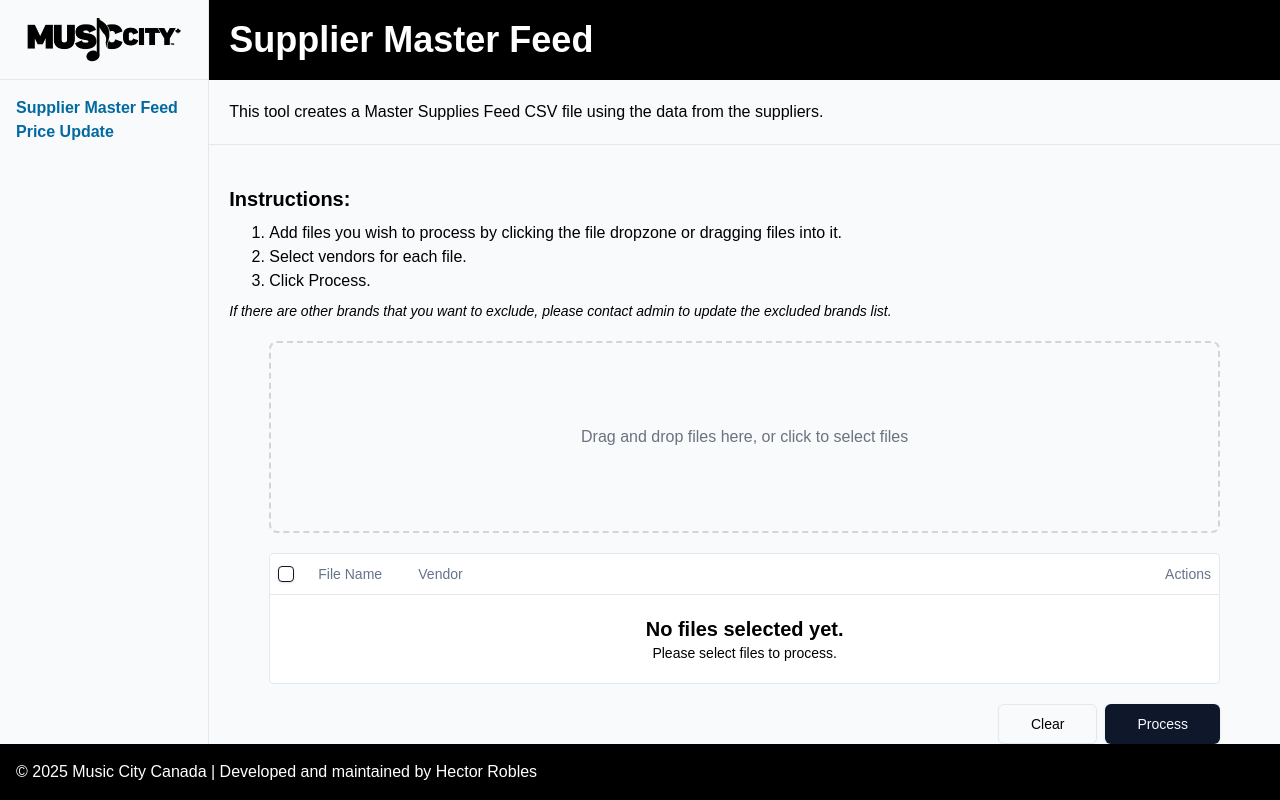
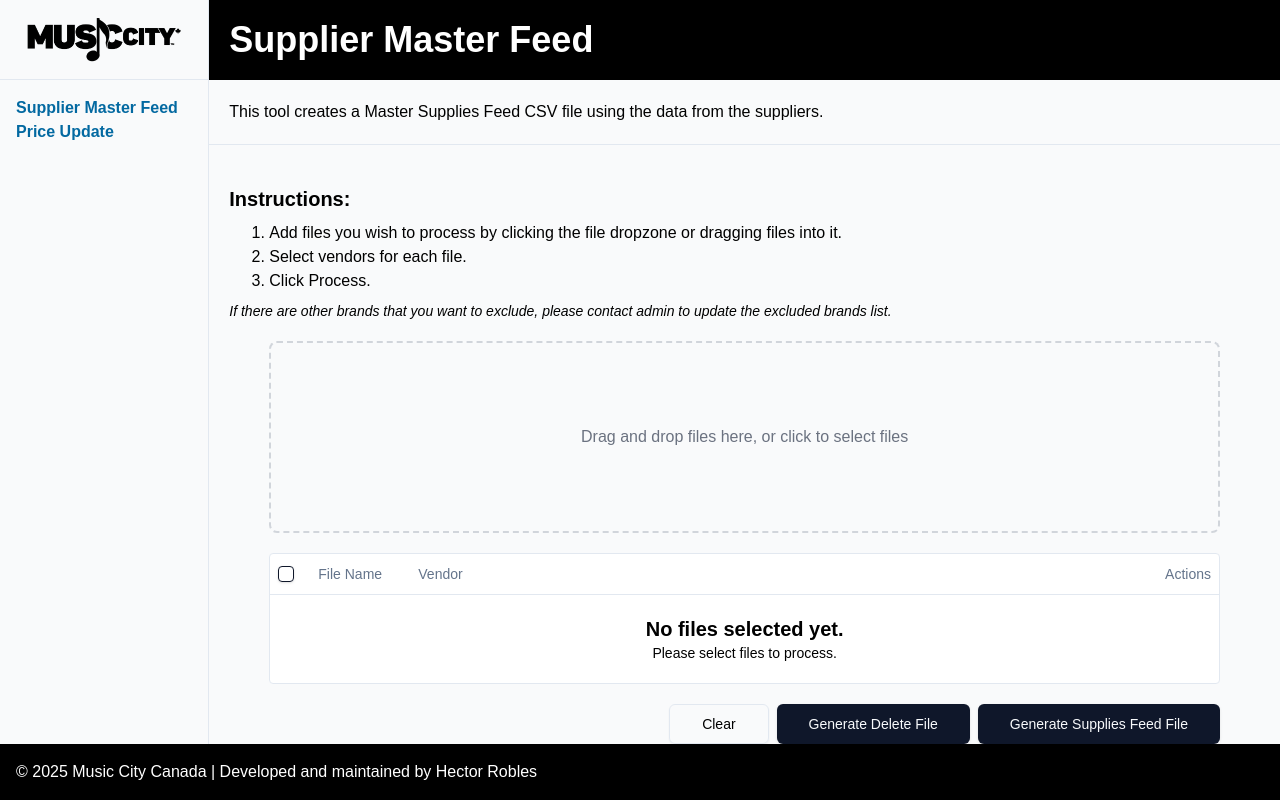
Before and after one commit to htrobles/mcc-tools-next, a Next.js app: page /supplier-master-feed in a window 1280 px wide. Built offline with nearby package versions, Linux system fonts and the light colour scheme.

Commit message:
include create supply feed delete file

```diff
--- a/src/app/supplier-master-feed/page.tsx
+++ b/src/app/supplier-master-feed/page.tsx
@@ -12,6 +12,7 @@ import {
   downloadCSV,
   downloadTestCsv,
   generateSupplyFeedCsv,
+  generateSupplyFeedDeleteCsv,
   generateTestCsv,
 } from '@/utils/supplyFeed/csvUtils';
 import { processSupplyFeedCsvFile } from '@/utils/supplyFeed/processSupplyFeedCsvFile';
@@ -25,7 +26,7 @@ export default function SupplierMasterFeedPage() {
     useSupplierFiles();
   const { toast } = useToast();
 
-  const handleClickProcess = async () => {
+  const handleClickProcess = async (type: 'add' | 'delete' = 'add') => {
     try {
       if (!files.length) {
         throw new Error('Please upload at least one file', {
@@ -34,6 +35,7 @@ export default function SupplierMasterFeedPage() {
       }
 
       const skus: string[] = [];
+      let prevSkus: string[] = [];
 
       await Promise.all(
         files.map(async (file) => {
@@ -44,15 +46,31 @@ export default function SupplierMasterFeedPage() {
             skus.push(...(await processSupplyFeedExcelFile(file)));
           }
           if (file.name.endsWith('.csv')) {
-            skus.push(...(await processSupplyFeedCsvFile(file)));
+            const skuList = await processSupplyFeedCsvFile(file);
+            if (file.vendor === 'mcc') {
+              prevSkus = skuList;
+            } else {
+              skus.push(...skuList);
+            }
           }
         })
       );
 
-      const csvContent = generateSupplyFeedCsv(skus, 'supplier');
       const date = moment(new Date()).format('YYYYMMDD');
 
-      downloadCSV(csvContent, `MasterSuppliesFeed-${date}.csv`);
+      if (type === 'delete') {
+        // Get missing skus from prevSku
+        const skusToDelete = prevSkus.filter((sku) => !skus.includes(sku));
+        const csvContent = generateSupplyFeedDeleteCsv(
+          skusToDelete,
+          'supplier'
+        );
+
+        downloadCSV(csvContent, `MasterSuppliesFeed-DELETE-${date}.csv`);
+      } else {
+        const csvContent = generateSupplyFeedCsv(skus, 'supplier');
+        downloadCSV(csvContent, `MasterSuppliesFeed-UPDATE-${date}.csv`);
+      }
     } catch (error) {
       if (error instanceof Error) {
         toast({
@@ -181,8 +199,19 @@ export default function SupplierMasterFeedPage() {
             <Button onClick={clearFiles} size="lg" variant="outline">
               Clear
             </Button>
-            <Button variant="default" onClick={handleClickProcess} size="lg">
-              Process
+            <Button
+              variant="default"
+              onClick={() => handleClickProcess('delete')}
+              size="lg"
+            >
+              Generate Delete File
+            </Button>
+            <Button
+              variant="default"
+              onClick={() => handleClickProcess('add')}
+              size="lg"
+            >
+              Generate Supplies Feed File
             </Button>
           </div>
         </div>
--- a/src/constants/vendors.ts
+++ b/src/constants/vendors.ts
@@ -1,44 +1,48 @@
 export const vendors = [
   {
-    label: "BJ Music",
-    value: "bjMusic",
+    label: 'BJ Music',
+    value: 'bjMusic',
   },
   {
-    label: "Coast Music",
-    value: "coastMusic",
+    label: 'Coast Music',
+    value: 'coastMusic',
   },
   {
-    label: "Erikson Audio",
-    value: "eriksonAudio",
+    label: 'Erikson Audio',
+    value: 'eriksonAudio',
   },
   {
-    label: "Erikson Music",
-    value: "eriksonMusic",
+    label: 'Erikson Music',
+    value: 'eriksonMusic',
   },
   {
-    label: "Erikson Pro",
-    value: "eriksonPro",
+    label: 'Erikson Pro',
+    value: 'eriksonPro',
   },
   {
-    label: "Fender",
-    value: "fender",
+    label: 'Fender',
+    value: 'fender',
   },
   {
-    label: "Hoshino",
-    value: "hoshino",
+    label: 'Hoshino',
+    value: 'hoshino',
   },
   {
-    label: "HPC",
-    value: "hpc",
+    label: 'HPC',
+    value: 'hpc',
   },
   {
-    label: "Sabian",
-    value: "sabian",
+    label: 'Sabian',
+    value: 'sabian',
   },
   {
-    label: "SFM",
-    value: "sfm",
+    label: 'SFM',
+    value: 'sfm',
+  },
+  {
+    label: 'Music City Canada',
+    value: 'mcc',
   },
 ] as const;
 
-export type VendorKey = (typeof vendors)[number]["value"];
+export type VendorKey = (typeof vendors)[number]['value'];
--- a/src/utils/supplyFeed/csvUtils.ts
+++ b/src/utils/supplyFeed/csvUtils.ts
@@ -5,6 +5,19 @@ export function generateSupplyFeedCsv(skus: string[], tags: string): string {
   const headers = ['Variant SKU', 'Tags', 'Tags Command'];
 
   const rows = skus.map((sku) => [sku, tags, 'MERGE']);
+
+  const csvContent = [headers, ...rows].map((row) => row.join(',')).join('\n');
+
+  return csvContent;
+}
+
+export function generateSupplyFeedDeleteCsv(
+  skus: string[],
+  tags: string
+): string {
+  const headers = ['Variant SKU', 'Tags', 'Tags Command'];
+
+  const rows = skus.map((sku) => [sku, tags, 'DELETE']);
 
   const csvContent = [headers, ...rows].map((row) => row.join(',')).join('\n');
 
--- a/src/utils/supplyFeed/processSupplyFeedCsvFile.ts
+++ b/src/utils/supplyFeed/processSupplyFeedCsvFile.ts
@@ -1,6 +1,6 @@
 import { readCsvFile } from '../fileProcessors';
 import { FileObj } from '@/types/fileTypes';
-import { processSfmFile } from './vendorProcesses';
+import { processMccPriceUpdateFile, processSfmFile } from './vendorProcesses';
 
 export const processSupplyFeedCsvFile = async (file: FileObj, test = false) => {
   const { vendor } = file;
@@ -16,6 +16,9 @@ export const processSupplyFeedCsvFile = async (file: FileObj, test = false) => {
     case 'sfm':
       products = processSfmFile(content, test);
       break;
+    case 'mcc':
+      products = processMccPriceUpdateFile(content);
+      break;
     default:
       products = [];
       break;
--- a/src/utils/supplyFeed/vendorProcesses.ts
+++ b/src/utils/supplyFeed/vendorProcesses.ts
@@ -9,7 +9,7 @@ export function processFenderFile(content: string[][], test = false) {
 
   const products = lines.reduce((prev, line) => {
     const availability = line[16];
-    const sku = line[1];
+    const sku = line[1].toString();
     const brand = line[6];
 
     const isUnavailable = availability === 'Out of Stock';
@@ -36,14 +36,14 @@ export function processSabianFile(content: string[][], test = false) {
 
   return lines.map((line) => {
     if (test) {
-      const sku = line[0];
+      const sku = line[0].toString();
       const brand = line[3];
       const stock = line[6];
 
       return [sku, brand, stock].join(',');
     }
 
-    return line[0];
+    return line[0].toString();
   });
 }
 
@@ -54,14 +54,14 @@ export function processHoshinoFile(content: string[][], test = false) {
 
   return lines.map((line) => {
     if (test) {
-      const sku = line[1];
+      const sku = line[1].toString();
       const brand = line[0];
       const availability = line[6];
 
       return [sku, brand, availability].join(',');
     }
 
-    return line[1];
+    return line[1].toString();
   });
 }
 
@@ -82,13 +82,19 @@ export function processSfmFile(
     if (isExcludedBrand || noStock) return prev;
 
     if (test) {
-      const entry = [ITEM, BRAND, QTY].join(',');
+      const entry = [ITEM.toString(), BRAND, QTY].join(',');
 
       return [...prev, entry];
     }
 
-    return [...prev, ITEM];
+    return [...prev, ITEM.toString()];
   }, [] as string[]);
 
   return products;
 }
+
+export function processMccPriceUpdateFile(
+  content: { [key: string]: string }[]
+) {
+  return content.map((c) => c['Variant SKU'].toString());
+}
```
